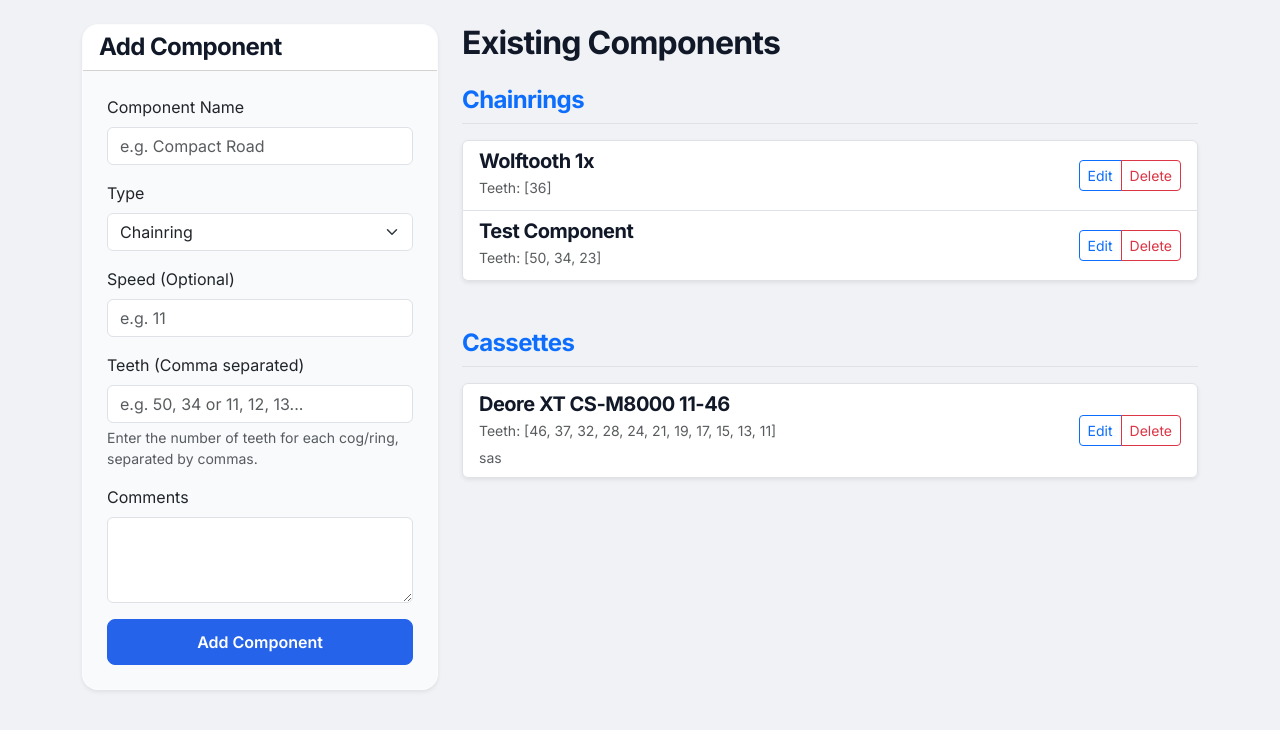
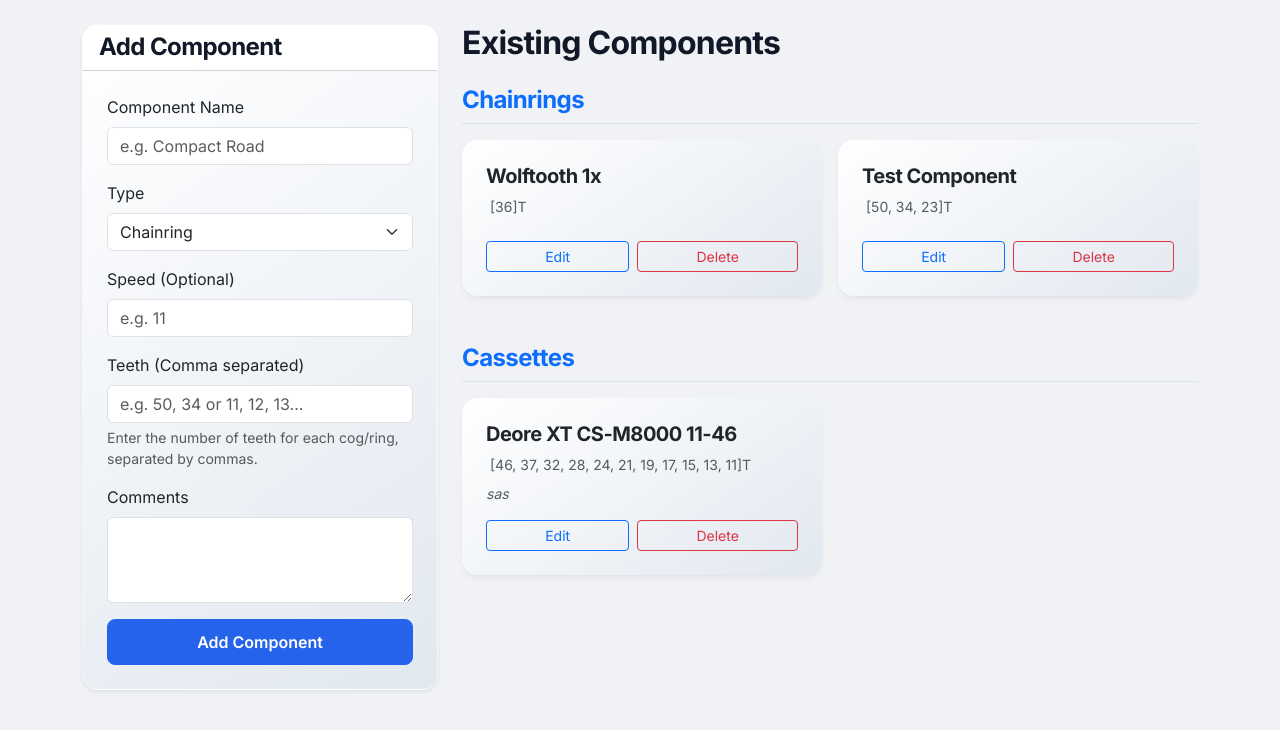
Before and after one commit to xivind/gear-calc, a FastAPI app: page /components in a window 1280 px wide. Shown: the part 56-786 px from the top of the page. Run offline with FastAPI, Linux system fonts and the light colour scheme; some libraries are stand-ins or nearby versions.

Commit message:
UI Polish: Gradient backgrounds and improved components page layout

```diff
--- a/static/css/styles.css
+++ b/static/css/styles.css
@@ -23,8 +23,7 @@ h6 {
     border-radius: 16px;
     box-shadow: 0 4px 6px -1px rgba(0, 0, 0, 0.05), 0 2px 4px -1px rgba(0, 0, 0, 0.03);
     transition: all 0.3s cubic-bezier(0.4, 0, 0.2, 1);
-    background: #f8fafc;
-    /* Subtle background color */
+    background: linear-gradient(145deg, #ffffff, #e2e8f0);
     backdrop-filter: blur(10px);
     overflow: hidden;
 }
--- a/templates/components.html
+++ b/templates/components.html
@@ -60,42 +60,70 @@
         <h2 class="mb-4">Existing Components</h2>
 
         <h4 class="text-primary border-bottom pb-2 mb-3">Chainrings</h4>
-        <div class="list-group mb-5 shadow-sm">
+        <div class="row g-3 mb-5">
             {% for ring in chainrings %}
-            <div class="list-group-item d-flex justify-content-between align-items-center">
-                <div>
-                    <h5 class="mb-1">{{ ring.name }}</h5>
-                    <p class="mb-1 text-muted small">Teeth: {{ ring.teeth }}</p>
-                    {% if ring.comments %}<small class="text-muted">{{ ring.comments }}</small>{% endif %}
-                </div>
-                <div class="btn-group btn-group-sm">
-                    <a href="/components/{{ ring.id }}" class="btn btn-outline-primary">Edit</a>
-                    <button onclick="deleteItem('/components/{{ ring.id }}')"
-                        class="btn btn-outline-danger">Delete</button>
+            <div class="col-md-6">
+                <div class="card h-100 border-0">
+                    <div class="card-body d-flex flex-column">
+                        <div class="d-flex justify-content-between align-items-start mb-2">
+                            <h5 class="card-title mb-0 fw-bold">{{ ring.name }}</h5>
+                        </div>
+                        <p class="card-text text-muted small mb-2">
+                            <i class="bi bi-gear-fill me-1"></i> {{ ring.teeth }}T
+                        </p>
+                        {% if ring.comments %}
+                        <p class="card-text text-muted small mb-3 fst-italic">{{ ring.comments }}</p>
+                        {% else %}
+                        <div class="mb-3"></div>
+                        {% endif %}
+
+                        <div class="mt-auto d-flex gap-2">
+                            <a href="/components/{{ ring.id }}"
+                                class="btn btn-sm btn-outline-primary flex-grow-1">Edit</a>
+                            <button onclick="deleteItem('/components/{{ ring.id }}')"
+                                class="btn btn-sm btn-outline-danger flex-grow-1">Delete</button>
+                        </div>
+                    </div>
                 </div>
             </div>
             {% else %}
-            <div class="list-group-item text-muted">No chainrings found.</div>
+            <div class="col-12">
+                <div class="alert alert-light text-muted text-center">No chainrings found.</div>
+            </div>
             {% endfor %}
         </div>
 
         <h4 class="text-primary border-bottom pb-2 mb-3">Cassettes</h4>
-        <div class="list-group shadow-sm">
+        <div class="row g-3">
             {% for cassette in cassettes %}
-            <div class="list-group-item d-flex justify-content-between align-items-center">
-                <div>
-                    <h5 class="mb-1">{{ cassette.name }}</h5>
-                    <p class="mb-1 text-muted small">Teeth: {{ cassette.teeth }}</p>
-                    {% if cassette.comments %}<small class="text-muted">{{ cassette.comments }}</small>{% endif %}
-                </div>
-                <div class="btn-group btn-group-sm">
-                    <a href="/components/{{ cassette.id }}" class="btn btn-outline-primary">Edit</a>
-                    <button onclick="deleteItem('/components/{{ cassette.id }}')"
-                        class="btn btn-outline-danger">Delete</button>
+            <div class="col-md-6">
+                <div class="card h-100 border-0">
+                    <div class="card-body d-flex flex-column">
+                        <div class="d-flex justify-content-between align-items-start mb-2">
+                            <h5 class="card-title mb-0 fw-bold">{{ cassette.name }}</h5>
+                        </div>
+                        <p class="card-text text-muted small mb-2">
+                            <i class="bi bi-gear-wide-connected me-1"></i> {{ cassette.teeth }}T
+                        </p>
+                        {% if cassette.comments %}
+                        <p class="card-text text-muted small mb-3 fst-italic">{{ cassette.comments }}</p>
+                        {% else %}
+                        <div class="mb-3"></div>
+                        {% endif %}
+
+                        <div class="mt-auto d-flex gap-2">
+                            <a href="/components/{{ cassette.id }}"
+                                class="btn btn-sm btn-outline-primary flex-grow-1">Edit</a>
+                            <button onclick="deleteItem('/components/{{ cassette.id }}')"
+                                class="btn btn-sm btn-outline-danger flex-grow-1">Delete</button>
+                        </div>
+                    </div>
                 </div>
             </div>
             {% else %}
-            <div class="list-group-item text-muted">No cassettes found.</div>
+            <div class="col-12">
+                <div class="alert alert-light text-muted text-center">No cassettes found.</div>
+            </div>
             {% endfor %}
         </div>
     </div>
```
